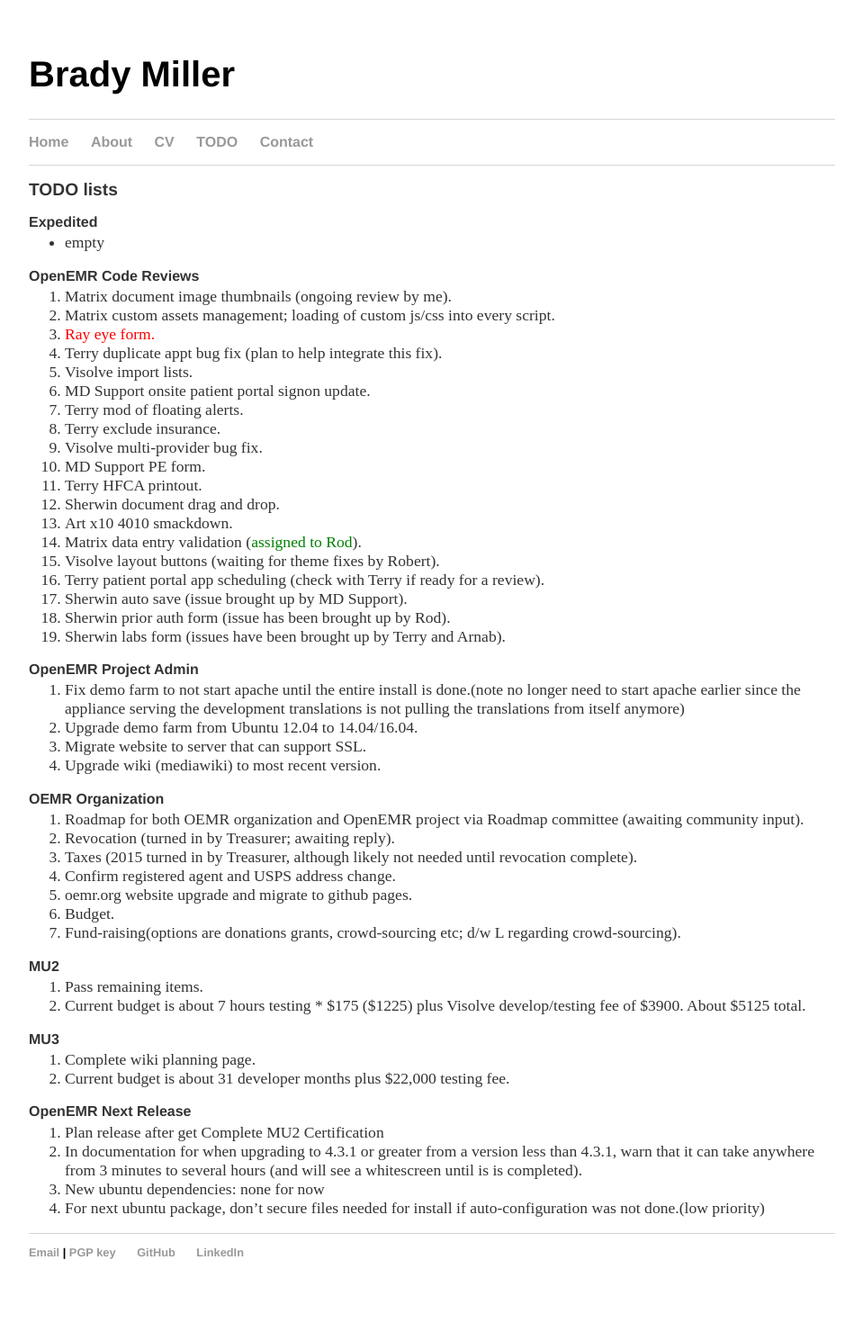
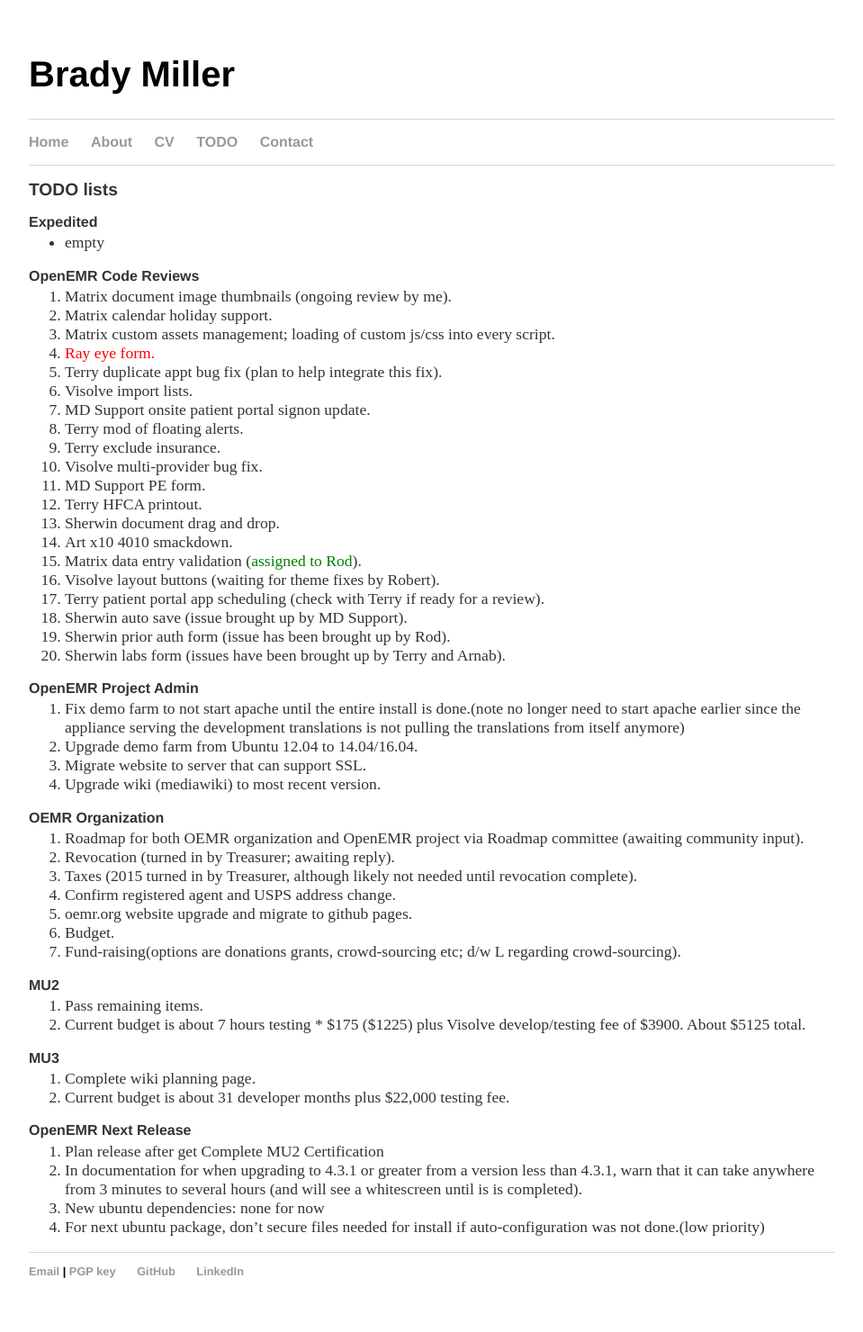
Before and after one commit to bradymiller/bradymiller.github.io, a Jekyll site: the page built from todo/index.md, in a window 1280 px wide. Shown: the whole page at 90% size, without its empty margins (160-1119 px from the left). Built offline with Jekyll 4.4.1, drawn with Linux system fonts in a browser that asks for light colours; before the commit the page ends 1459 px from its top, so only the background shows below that.

Commit message:
Update index.md

```diff
--- a/todo/index.md
+++ b/todo/index.md
@@ -8,6 +8,7 @@
 
 ### OpenEMR Code Reviews
 1. Matrix document image thumbnails (ongoing review by me).
+1. Matrix calendar holiday support.
 1. Matrix custom assets management; loading of custom js/css into every script.
 1. <span style="color: red">Ray eye form.</span>
 1. Terry duplicate appt bug fix (plan to help integrate this fix).
```
